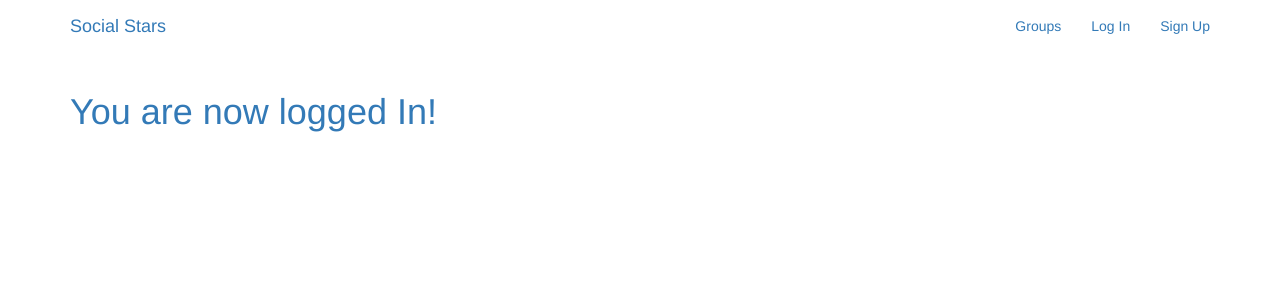
After one commit to dipu989/SocialStars, a Django app: page /test/ in a window 1280 px wide. The commit adds this page. Shown: the top 300 px of the page. Run offline with Django 3.2, Linux system fonts and the light colour scheme; some libraries are stand-ins or nearby versions.

Commit message:
Add Test and Thanks Page.

```diff
--- a/SocialStars/urls.py
+++ b/SocialStars/urls.py
@@ -22,4 +22,6 @@ urlpatterns = [
     path('',views.HomePage.as_view(),name='home'),
     path('accounts/',include('accounts.urls',namespace='accounts')),
     path('accounts/',include('django.contrib.auth.urls')),
+    path('test/',views.TestPage.as_view(),name='test'),
+    path('thanks/',views.ThanksPage.as_view(),name='thanks')
 ]
--- a/SocialStars/views.py
+++ b/SocialStars/views.py
@@ -2,3 +2,9 @@ from django.views.generic import TemplateView
 
 class HomePage(TemplateView):
     template_name = 'index.html'
+
+class TestPage(TemplateView):
+    template_name = 'test.html'
+
+class ThanksPage(TemplateView):
+    template_name = 'thanks.html'
--- a/accounts/templates/accounts/login.html
+++ b/accounts/templates/accounts/login.html
@@ -2,12 +2,12 @@
 {% load bootstrap3 %}
 
 {% block content %}
-<<div class="container">
+<div class="container">
   <h1>Log In</h1>
   <form method="POST">
     {% csrf_token %}
     {% bootstrap_form form %}
-    <<input type="submit" class="btn btn-default" value="Log In">
+    <input type="submit" class="btn btn-default" value="Log In">
   </form>
 </div>
 {% endblock %}
--- a/accounts/templates/accounts/signup.html
+++ b/accounts/templates/accounts/signup.html
@@ -2,12 +2,12 @@
 {% load bootstrap3 %}
 
 {% block content %}
-<<div class="container">
+<div class="container">
   <h1>Sign Up</h1>
   <form method="POST">
     {% csrf_token %}
     {% bootstrap_form form %}
-    <<input type="submit" class="btn btn-default" value="Sign Up">
+    <input type="submit" class="btn btn-default" value="Sign Up">
   </form>
 </div>
 {% endblock %}
--- a/accounts/views.py
+++ b/accounts/views.py
@@ -1,5 +1,5 @@
 from django.shortcuts import render
-from django.core.urlresolvers import reverse_lazy
+from django.urls import reverse_lazy
 from django.views.generic import CreateView
 
 from . import forms
--- a/templates/base.html
+++ b/templates/base.html
@@ -1,4 +1,5 @@
 <!DOCTYPE html>
+{% load staticfiles %}
 <html lang="en" dir="ltr">
   <head>
     <meta charset="utf-8">
@@ -29,6 +30,7 @@
           <li><a href="#">Create Group</a></li>
           <li><a href="{% url 'accounts:logout' %}">Log Out</a></li>
           {% else %}
+            <li><a href="#">Groups</a></li>
             <li><a href="{% url 'accounts:login' %}">Log In</a></li>
             <li><a href="{% url 'accounts:signup' %}">Sign Up</li>
           {% endif %}
--- a/templates/index.html
+++ b/templates/index.html
@@ -1,4 +1,4 @@
-
+{% extends "base.html" %}
     {% block content %}
     <h1> Welcome to Social Stars!</h1>
     {% endblock %}
--- /dev/null
+++ b/templates/test.html
@@ -0,0 +1,4 @@
+{% extends "base.html" %}
+{% block content %}
+<h1> You are now logged In!</h1>
+{% endblock %}
--- /dev/null
+++ b/templates/thanks.html
@@ -0,0 +1,4 @@
+{% extends "base.html" %}
+{% block content %}
+<h1> See you soon! </h1>
+{% endblock %}
```
Also changed, not shown: accounts/migrations/0001_initial.py (added), db.sqlite3, 1 other file.
